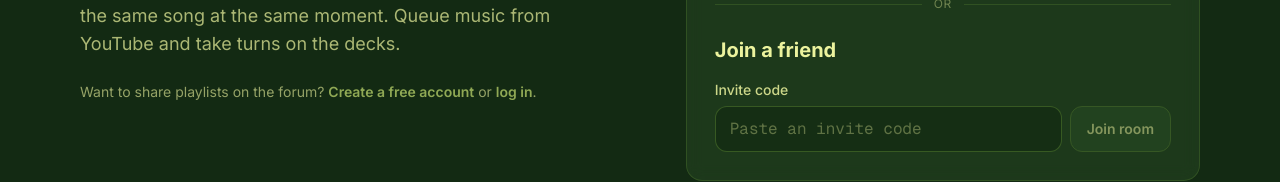
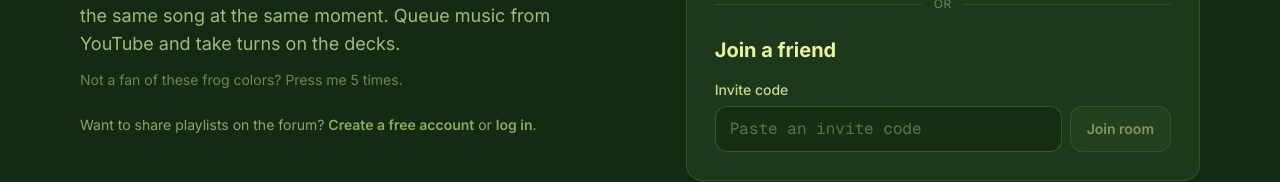
Before and after one commit to ImgyeongLee/Norabox, a Next.js app: page / in a window 1280 px wide. Shown: the part 372-554 px from the top of the page. Built offline with nearby package versions, Linux system fonts and the light colour scheme; no server answers.

Commit message:
hey frog get out of my way

```diff
--- a/src/app/page.tsx
+++ b/src/app/page.tsx
@@ -1,14 +1,17 @@
-import Link from "next/link";
-import { CreateRoomForm, JoinRoomForm } from "@/components/home/RoomForms";
-import { getCurrentUser } from "@/lib/auth";
-import { getI18n } from "@/i18n/server";
-import { canViewPost } from "@/lib/post-access";
-import { prisma } from "@/lib/prisma";
+import { cookies } from 'next/headers';
+import Link from 'next/link';
+import { PlainThemeButton } from '@/components/home/PlainThemeButton';
+import { CreateRoomForm, JoinRoomForm } from '@/components/home/RoomForms';
+import { getCurrentUser } from '@/lib/auth';
+import { getI18n } from '@/i18n/server';
+import { canViewPost } from '@/lib/post-access';
+import { prisma } from '@/lib/prisma';
+import { isPlainTheme, PLAIN_THEME_COOKIE } from '@/lib/site-theme';
 
 /** The forum post named by `?import=<postId>` (from a post's Import button), if it exists. */
 async function importingPlaylist(id: unknown, shareToken: unknown, viewerId: string | undefined) {
-  if (typeof id !== "string" || !/^[a-z0-9]{10,40}$/.test(id)) return null;
-  const token = typeof shareToken === "string" ? shareToken : null;
+  if (typeof id !== 'string' || !/^[a-z0-9]{10,40}$/.test(id)) return null;
+  const token = typeof shareToken === 'string' ? shareToken : null;
   const post = await prisma.post.findUnique({
     where: { id },
     select: {
@@ -18,7 +21,7 @@ async function importingPlaylist(id: unknown, shareToken: unknown, viewerId: str
       shareToken: true,
       title: true,
       scenario: { select: { name: true } },
-      tracks: { orderBy: { position: "asc" }, take: 1, select: { thumbnail: true } },
+      tracks: { orderBy: { position: 'asc' }, take: 1, select: { thumbnail: true } },
       _count: { select: { tracks: true } },
     },
   });
@@ -34,11 +37,11 @@ async function importingPlaylist(id: unknown, shareToken: unknown, viewerId: str
   };
 }
 
-export default async function Home(props: PageProps<"/">) {
+export default async function Home(props: PageProps<'/'>) {
   const { import: importId, s: shareToken } = await props.searchParams;
-  const [user, { t }] = await Promise.all([getCurrentUser(), getI18n()]);
+  const [user, { t }, cookieStore] = await Promise.all([getCurrentUser(), getI18n(), cookies()]);
   const importing = await importingPlaylist(importId, shareToken, user?.id);
-  const link = "font-semibold text-moss underline-offset-4 hover:underline";
+  const link = 'font-semibold text-moss underline-offset-4 hover:underline';
   return (
     <div className="mx-auto max-w-6xl px-4 py-10 sm:py-16">
       <section className="grid items-start gap-10 lg:grid-cols-[1.1fr_1fr]">
@@ -52,6 +55,7 @@ export default async function Home(props: PageProps<"/">) {
             <span className="text-moss">{t.home.title2}</span>
           </h1>
           <p className="mt-5 max-w-lg text-lg text-lime/70">{t.home.lead}</p>
+          <PlainThemeButton on={isPlainTheme(cookieStore.get(PLAIN_THEME_COOKIE)?.value)} />
           {!user && (
             <p className="mt-6 text-sm muted">
               {t.home.cta.before}
@@ -67,7 +71,7 @@ export default async function Home(props: PageProps<"/">) {
           )}
         </div>
 
-        <div id="start-room" className={`card scroll-mt-24 space-y-6 p-5 sm:p-7 ${importing ? "border-moss/70" : ""}`}>
+        <div id="start-room" className={`card scroll-mt-24 space-y-6 p-5 sm:p-7 ${importing ? 'border-moss/70' : ''}`}>
           <div>
             <h2 className="mb-4 text-xl font-bold">{t.home.startRoom}</h2>
             <CreateRoomForm importing={importing} />
--- a/src/app/room/[code]/page.tsx
+++ b/src/app/room/[code]/page.tsx
@@ -16,6 +16,7 @@ import {
     type RoomTheme,
 } from '@/lib/room-themes';
 import { purgeIfExpired } from '@/lib/rooms';
+import { isPlainTheme, PLAIN_PALETTE, PLAIN_THEME_COOKIE } from '@/lib/site-theme';
 
 const getRoom = cache(async (code: string) => {
     if (!/^[A-Za-z0-9]{1,32}$/.test(code)) return null;
@@ -32,8 +33,11 @@ export async function generateMetadata(props: PageProps<'/room/[code]'>): Promis
 
 /** Tints the mobile browser bar to match the room's theme. */
 export async function generateViewport(props: PageProps<'/room/[code]'>): Promise<Viewport> {
-    const room = await getRoom((await props.params).code);
-    return { themeColor: THEME_PALETTES[themeOf(room)].pine };
+    const [room, cookieStore] = await Promise.all([getRoom((await props.params).code), cookies()]);
+    const theme = themeOf(room);
+    // Default-theme rooms take the visitor's white & black look (src/lib/site-theme.ts) when it's on.
+    const plain = theme === 'default' && isPlainTheme(cookieStore.get(PLAIN_THEME_COOKIE)?.value);
+    return { themeColor: plain ? PLAIN_PALETTE.pine : THEME_PALETTES[theme].pine };
 }
 
 export default async function RoomPage(props: PageProps<'/room/[code]'>) {
--- /dev/null
+++ b/src/components/home/PlainThemeButton.tsx
@@ -0,0 +1,43 @@
+'use client';
+
+import { useRouter } from 'next/navigation';
+import { useState, useTransition } from 'react';
+import { useI18n } from '@/i18n/client';
+import { PLAIN_THEME_CLICKS, PLAIN_THEME_COOKIE, PLAIN_THEME_MAX_AGE } from '@/lib/site-theme';
+
+/**
+ * Under the home page's lead: pressed PLAIN_THEME_CLICKS times, it turns the whole site white & black
+ * for this browser for a day (a cookie the root layout reads). Another PLAIN_THEME_CLICKS presses bring the frog back.
+ */
+export function PlainThemeButton({ on }: { on: boolean }) {
+    const { t } = useI18n();
+    const router = useRouter();
+    const [clicks, setClicks] = useState(0);
+    const [pending, startTransition] = useTransition();
+
+    function press() {
+        if (clicks + 1 < PLAIN_THEME_CLICKS) return setClicks(clicks + 1);
+        document.cookie = on
+            ? `${PLAIN_THEME_COOKIE}=; path=/; max-age=0; samesite=lax`
+            : `${PLAIN_THEME_COOKIE}=1; path=/; max-age=${PLAIN_THEME_MAX_AGE}; samesite=lax`;
+        setClicks(0);
+        // Re-render the layout so its theme <style> changes.
+        startTransition(() => router.refresh());
+    }
+
+    return (
+        <button
+            type="button"
+            onClick={press}
+            disabled={pending}
+            className="mt-3 text-left text-sm text-lime/45 underline-offset-4 transition hover:text-lime/80 hover:underline"
+        >
+            {on ? t.home.plainTheme.back : t.home.plainTheme.offer}
+            {clicks > 0 && (
+                <span aria-live="polite" className="ml-1.5 font-semibold text-moss">
+                    {t.home.plainTheme.progress(clicks, PLAIN_THEME_CLICKS)}
+                </span>
+            )}
+        </button>
+    );
+}
--- a/src/i18n/messages/en.ts
+++ b/src/i18n/messages/en.ts
@@ -68,6 +68,11 @@ export const en = {
             middle: ' or ',
             login: 'log in',
             after: '.',
+        },
+        plainTheme: {
+            offer: 'Not a fan of these frog colors? Press me 5 times.',
+            progress: (n: number, total: number) => `${n}/${total}`,
+            back: 'The frog has left... Press me 5 more times to call it back.',
         },
         startRoom: 'Start a room',
         joinFriend: 'Join a friend',
--- a/src/i18n/messages/ja.ts
+++ b/src/i18n/messages/ja.ts
@@ -67,6 +67,11 @@ export const ja: Messages = {
             middle: 'または',
             login: 'ログイン',
             after: 'してください。',
+        },
+        plainTheme: {
+            offer: 'このカエル色が苦手なら、私を5回押してください。',
+            progress: (n, total) => `${n}/${total}`,
+            back: 'カエルは去っていきました…呼び戻すには、もう一度5回押してください。',
         },
         startRoom: 'ルームを作る',
         joinFriend: '友だちのルームに参加',
--- a/src/i18n/messages/ko.ts
+++ b/src/i18n/messages/ko.ts
@@ -60,13 +60,18 @@ export const ko: Messages = {
     badge: '계정 없이 바로 시작',
     title1: '느좋 브금,',
     title2: '느좋 세션.',
-        lead: '주박이 죽었습니다. 떠난 이는 돌아오지 않습니다. 왜 안 돌아올까요? 암튼 방 이름을 정하고 초대 코드를 공유하면, 모두가 같은 순간에 같은 곡을 듣게 돼요. 세션을 음악과 함께 즐깁시다.',
+    lead: '구애인(주박)을 보내고 당신의 현애인(놀박)이 되는 그날까지. 암튼 방 이름을 정하고 초대 코드를 공유하면, 모두가 같은 순간에 같은 곡을 듣게 됩니다. 세션을 음악과 함께 즐깁시다.',
     cta: {
       before: '포럼에 플레이리스트를 공유하고 싶다면 ',
       signup: '무료로 가입',
       middle: '하거나 ',
       login: '로그인',
-            after: '하세요.',
+      after: '하십시오.',
+    },
+    plainTheme: {
+      offer: '이 개구리 색상이 싫다면 저를 5번 누르세요.',
+      progress: (n, total) => `${n}/${total}`,
+      back: '개구리가 떠났습니다... 다시 부르려면 5번을 또 클릭하세요.',
     },
     startRoom: '방 만들기',
     joinFriend: '친구 방에 참여하기',
@@ -75,7 +80,10 @@ export const ko: Messages = {
     cancelImport: '빼기',
     or: '또는',
     features: [
-            { title: '실시간 동기화', body: '언제 들어오든 모두가 같은 곡의 같은 순간을 들어요.' },
+      {
+        title: '실시간 동기화',
+        body: '언제 들어오든 모두가 같은 곡의 같은 순간을 들어요. 새로고침을 해도 상관 없어요.',
+      },
       { title: '관리자, DJ, 청취자', body: '방을 만든 사람이 관리자가 되어 DJ에게 선곡을 맡길 수 있어요.' },
       {
         title: '내 볼륨, 모두의 볼륨',
@@ -149,8 +157,7 @@ export const ko: Messages = {
     deleteAccountBody:
       '계정을 삭제하면 로그아웃돼요. 포럼에 올린 게시글은 그대로 남고, 작성자는 “탈퇴한 사용자”로 표시돼요.',
     deleteConfirmTitle: '정말 계정을 삭제할까요?',
-        deleteConfirmBody:
-            '다시 로그인할 수 없고, 이 이메일과 사용자 이름으로 새 계정을 만들 수 없어요. 되돌릴 수 없어요.',
+    deleteConfirmBody: '다시 로그인할 수 없고, 이 이메일과 사용자 이름으로 새 계정을 만들 수 없어요. 되돌릴 수 없어요.',
     deleting: '삭제 중…',
   },
   notFound: {
--- a/src/lib/room-themes.ts
+++ b/src/lib/room-themes.ts
@@ -14,7 +14,7 @@ export const hasAnimatedBackdrop = (theme: RoomTheme) => ANIMATED_THEMES.include
 /** Set to "off" when someone turns room background animations off; read by the room page. */
 export const MOTION_COOKIE = "norabox_motion";
 
-type Palette = {
+export type Palette = {
   /** Page background (darkest). */
   pine: string;
   /** Cards and surfaces. */
@@ -125,7 +125,10 @@ export const THEME_PALETTES: Record<RoomTheme, Palette> = {
 
 /** CSS that applies a theme to the whole page (used inside a <style> tag). */
 export function themeCss(theme: RoomTheme) {
-  const p = THEME_PALETTES[theme];
+  return paletteCss(THEME_PALETTES[theme]);
+}
+
+export function paletteCss(p: Palette) {
   const danger = p.danger ? `--color-danger:${p.danger};` : "";
   return `:root{color-scheme:${p.scheme ?? "dark"};--color-pine:${p.pine};--color-fern:${p.fern};--color-leaf:${p.leaf};--color-moss:${p.moss};--color-lime:${p.lime};${danger}--page-bg:${p.pageBackground};}`;
 }
--- /dev/null
+++ b/src/lib/site-theme.ts
@@ -0,0 +1,24 @@
+import type { Palette } from "@/lib/room-themes";
+
+// The home page's "don't like the frog colors? press me 5 times" switch: a plain white & black
+// look for the whole site, only in this browser and only for a day. A room with its own theme
+// keeps that theme (its <style> comes later in the page).
+
+/** Set to "1" for PLAIN_THEME_MAX_AGE seconds; the root layout reads it. */
+export const PLAIN_THEME_COOKIE = "norabox_plain";
+export const PLAIN_THEME_MAX_AGE = 60 * 60 * 24;
+export const PLAIN_THEME_CLICKS = 5;
+
+export const PLAIN_PALETTE: Palette = {
+  // Not pure white, which glares: a soft paper gray, lighter cards on top, and off-black text.
+  pine: "#e7e5e0",
+  fern: "#f7f6f3",
+  leaf: "#a8a49b",
+  moss: "#262626",
+  lime: "#262626",
+  scheme: "light",
+  danger: "#b42335",
+  pageBackground: "#e7e5e0",
+};
+
+export const isPlainTheme = (cookie: string | undefined) => cookie === "1";
```
Also changed, not shown: src/app/layout.tsx (+11 -2 lines), src/components/VideoSearch.tsx (+8 -14 lines). Lines whose indentation alone changed are shown as unchanged.
